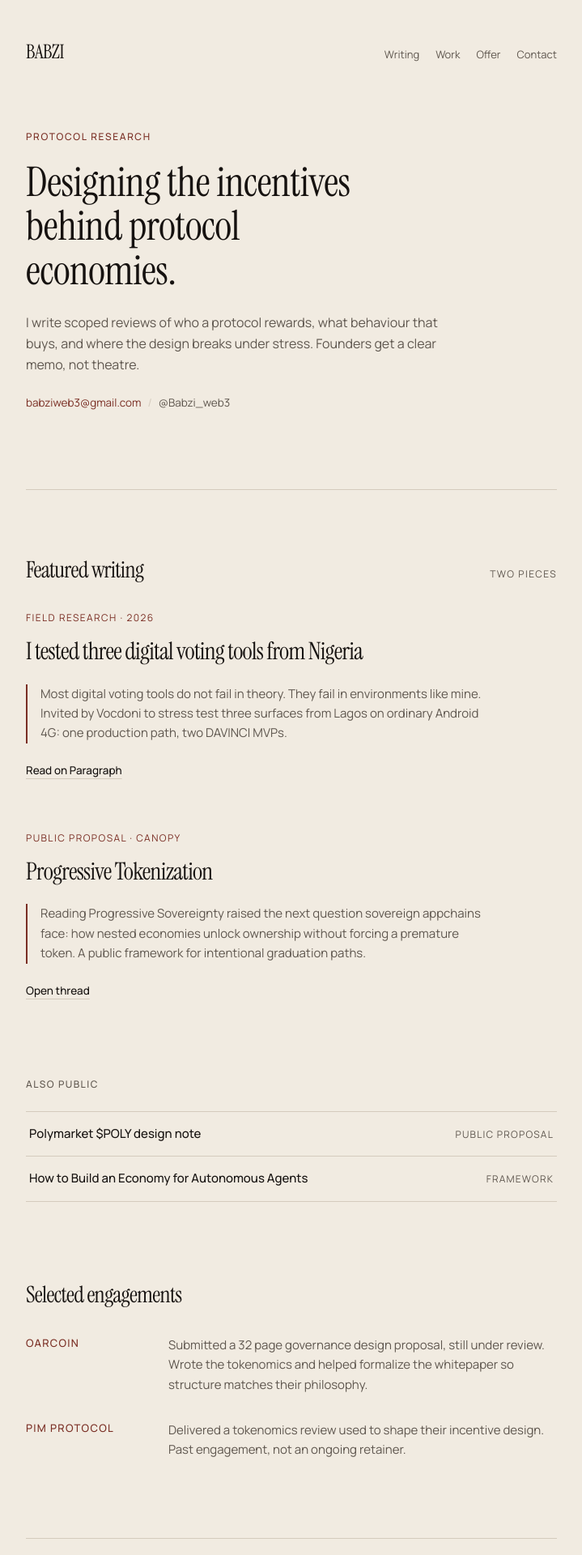
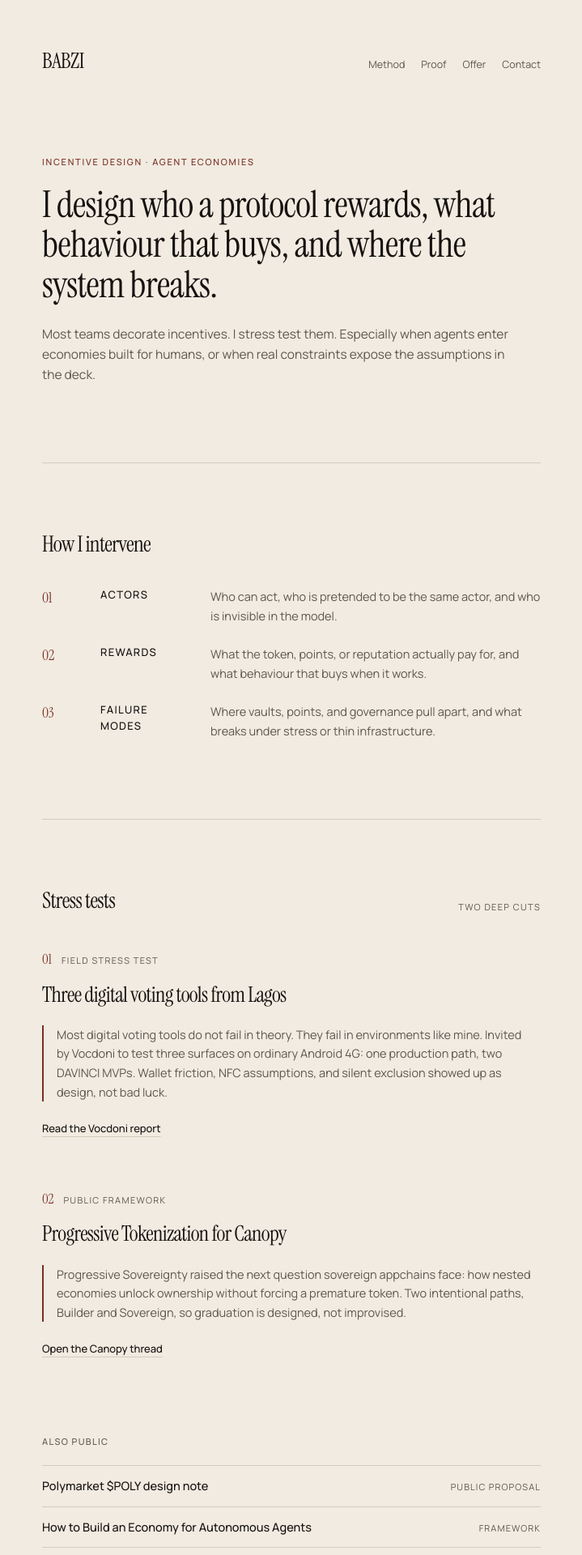
Before and after one commit to Babcan-Inc/babzi-portfolio, a Next.js app: page / in a window 1280 px wide. Shown: the top 1920 px of the page at 81% size, without its empty margins (280-999 px from the left). Built offline with nearby package versions, Linux system fonts and the light colour scheme.

Commit message:
Rebuild Babzi.xyz as Incentive instrument.
Thesis, method, two stress tests with excerpts, quiet public index, interventions, scoped offer. Matches the locked wireframe.

```diff
--- a/src/app/page.tsx
+++ b/src/app/page.tsx
@@ -1,23 +1,25 @@
-const featured = [
+const stressTests = [
   {
-    kicker: "Field research · 2026",
-    title: "I tested three digital voting tools from Nigeria",
+    num: "01",
+    kicker: "Field stress test",
+    title: "Three digital voting tools from Lagos",
     excerpt:
-      "Most digital voting tools do not fail in theory. They fail in environments like mine. Invited by Vocdoni to stress test three surfaces from Lagos on ordinary Android 4G: one production path, two DAVINCI MVPs.",
+      "Most digital voting tools do not fail in theory. They fail in environments like mine. Invited by Vocdoni to test three surfaces on ordinary Android 4G: one production path, two DAVINCI MVPs. Wallet friction, NFC assumptions, and silent exclusion showed up as design, not bad luck.",
     href: "https://paragraph.com/@babziweb3@gmail.com/i-tested-three-digital-voting-tools-from-nigeria-here-is-what-actually-happened",
-    linkLabel: "Read on Paragraph",
+    cta: "Read the Vocdoni report",
   },
   {
-    kicker: "Public proposal · Canopy",
-    title: "Progressive Tokenization",
+    num: "02",
+    kicker: "Public framework",
+    title: "Progressive Tokenization for Canopy",
     excerpt:
-      "Reading Progressive Sovereignty raised the next question sovereign appchains face: how nested economies unlock ownership without forcing a premature token. A public framework for intentional graduation paths.",
+      "Progressive Sovereignty raised the next question sovereign appchains face: how nested economies unlock ownership without forcing a premature token. Two intentional paths, Builder and Sovereign, so graduation is designed, not improvised.",
     href: "https://x.com/Babzi_web3/status/2077252115513131290",
-    linkLabel: "Open thread",
+    cta: "Open the Canopy thread",
   },
 ];
 
-const moreWork = [
+const index = [
   {
     title: "Polymarket $POLY design note",
     meta: "Public proposal",
@@ -30,111 +32,142 @@ const moreWork = [
   },
 ];
 
-const engagements = [
+const interventions = [
   {
-    title: "Oarcoin",
-    blurb:
-      "Submitted a 32 page governance design proposal, still under review. Wrote the tokenomics and helped formalize the whitepaper so structure matches their philosophy.",
+    name: "Oarcoin",
+    text: "Submitted a 32 page governance design proposal, still under review. Wrote the tokenomics and helped formalize the whitepaper so structure matches their philosophy.",
   },
   {
-    title: "PIM Protocol",
-    blurb:
-      "Delivered a tokenomics review used to shape their incentive design. Past engagement, not an ongoing retainer.",
+    name: "PIM Protocol",
+    text: "Delivered a tokenomics review used to shape their incentive design. Past engagement, not an ongoing retainer.",
   },
 ];
 
 export default function Home() {
   return (
     <main className="relative">
-      <div className="mx-auto max-w-[720px] px-5 pb-24 pt-8 sm:px-8 sm:pt-12">
-        <header className="mb-14 flex items-baseline justify-between gap-4 sm:mb-20">
-          <a href="/" className="font-display text-2xl tracking-tight text-[var(--ink)]">
+      <div className="mx-auto max-w-[680px] px-5 pb-28 pt-10 sm:px-8 sm:pt-14">
+        <header className="mb-16 flex items-baseline justify-between gap-4 sm:mb-24">
+          <p className="font-display text-[1.65rem] tracking-tight text-[var(--ink)]">
             BABZI
-          </a>
-          <nav className="flex flex-wrap items-center justify-end gap-x-5 gap-y-2 text-[13px] text-[var(--muted)]">
-            <a href="#writing" className="transition hover:text-[var(--ink)]">
-              Writing
+          </p>
+          <nav className="flex flex-wrap justify-end gap-x-5 gap-y-2 text-[12.5px] text-[var(--muted)]">
+            <a href="#method" className="hover:text-[var(--ink)]">
+              Method
             </a>
-            <a href="#work" className="transition hover:text-[var(--ink)]">
-              Work
+            <a href="#proof" className="hover:text-[var(--ink)]">
+              Proof
             </a>
-            <a href="#offer" className="transition hover:text-[var(--ink)]">
+            <a href="#offer" className="hover:text-[var(--ink)]">
               Offer
             </a>
-            <a href="#contact" className="transition hover:text-[var(--ink)]">
+            <a href="#contact" className="hover:text-[var(--ink)]">
               Contact
             </a>
           </nav>
         </header>
 
+        {/* Thesis */}
         <section className="mb-16 sm:mb-24">
-          <p className="mb-5 text-[12px] font-medium uppercase tracking-[0.14em] text-[var(--accent)]">
-            Protocol research
+          <p className="mb-5 text-[11px] font-medium uppercase tracking-[0.16em] text-[var(--accent)]">
+            Incentive design · Agent economies
           </p>
-          <h1 className="font-display max-w-[18ch] text-[2.15rem] leading-[1.12] tracking-[-0.01em] text-[var(--ink)] sm:text-[3.15rem] sm:leading-[1.08]">
-            Designing the incentives behind protocol economies.
+          <h1 className="font-display text-[2.05rem] leading-[1.12] tracking-[-0.015em] text-[var(--ink)] sm:text-[2.85rem] sm:leading-[1.08]">
+            I design who a protocol rewards, what behaviour that buys, and where the system breaks.
           </h1>
-          <p className="mt-6 max-w-[34rem] text-[15.5px] leading-relaxed text-[var(--muted)] sm:text-base">
-            I write scoped reviews of who a protocol rewards, what behaviour that buys, and where the design breaks under stress. Founders get a clear memo, not theatre.
-          </p>
-          <p className="mt-6 text-[13.5px] text-[var(--muted)]">
-            <a
-              href="mailto:babziweb3@gmail.com"
-              className="text-[var(--accent)] underline-offset-4 hover:underline"
-            >
-              babziweb3@gmail.com
-            </a>
-            <span className="mx-2 text-[var(--line)]">/</span>
-            <a
-              href="https://x.com/Babzi_web3"
-              target="_blank"
-              rel="noreferrer"
-              className="underline-offset-4 hover:text-[var(--accent)] hover:underline"
-            >
-              @Babzi_web3
-            </a>
+          <p className="mt-6 max-w-[36rem] text-[15px] leading-relaxed text-[var(--muted)] sm:text-[15.5px]">
+            Most teams decorate incentives. I stress test them. Especially when agents enter economies built for humans, or when real constraints expose the assumptions in the deck.
           </p>
         </section>
 
         <div className="rule mb-14 sm:mb-20" />
 
-        <section id="writing" className="mb-16 scroll-mt-24 sm:mb-24">
-          <div className="mb-8 flex items-end justify-between gap-4">
-            <h2 className="font-display text-2xl tracking-tight sm:text-[1.75rem]">
-              Featured writing
+        {/* Method */}
+        <section id="method" className="mb-16 scroll-mt-24 sm:mb-24">
+          <h2 className="font-display mb-8 text-[1.55rem] tracking-tight sm:text-[1.7rem]">
+            How I intervene
+          </h2>
+          <ol className="space-y-6">
+            {[
+              {
+                n: "01",
+                t: "Actors",
+                d: "Who can act, who is pretended to be the same actor, and who is invisible in the model.",
+              },
+              {
+                n: "02",
+                t: "Rewards",
+                d: "What the token, points, or reputation actually pay for, and what behaviour that buys when it works.",
+              },
+              {
+                n: "03",
+                t: "Failure modes",
+                d: "Where vaults, points, and governance pull apart, and what breaks under stress or thin infrastructure.",
+              },
+            ].map((step) => (
+              <li
+                key={step.n}
+                className="grid grid-cols-[2.5rem_1fr] gap-4 sm:grid-cols-[3rem_7rem_1fr] sm:gap-6"
+              >
+                <span className="font-display text-[1.1rem] text-[var(--accent)]">
+                  {step.n}
+                </span>
+                <span className="text-[13px] font-medium uppercase tracking-[0.1em] text-[var(--ink)]">
+                  {step.t}
+                </span>
+                <p className="col-span-2 text-[14.5px] leading-relaxed text-[var(--muted)] sm:col-span-1">
+                  {step.d}
+                </p>
+              </li>
+            ))}
+          </ol>
+        </section>
+
+        <div className="rule mb-14 sm:mb-20" />
+
+        {/* Proof */}
+        <section id="proof" className="mb-16 scroll-mt-24 sm:mb-24">
+          <div className="mb-10 flex items-end justify-between gap-4">
+            <h2 className="font-display text-[1.55rem] tracking-tight sm:text-[1.7rem]">
+              Stress tests
             </h2>
-            <p className="pb-1 text-[12px] uppercase tracking-[0.12em] text-[var(--muted)]">
-              Two pieces
+            <p className="pb-1 text-[11px] uppercase tracking-[0.12em] text-[var(--muted)]">
+              Two deep cuts
             </p>
           </div>
 
-          <div className="space-y-12 sm:space-y-16">
-            {featured.map((piece) => (
-              <article key={piece.title} className="group">
-                <p className="mb-3 text-[12px] uppercase tracking-[0.12em] text-[var(--accent)]">
-                  {piece.kicker}
-                </p>
-                <h3 className="font-display text-[1.45rem] leading-snug tracking-tight sm:text-[1.85rem]">
+          <div className="space-y-14 sm:space-y-16">
+            {stressTests.map((item) => (
+              <article key={item.num}>
+                <div className="mb-3 flex items-baseline gap-3">
+                  <span className="font-display text-[1.05rem] text-[var(--accent)]">
+                    {item.num}
+                  </span>
+                  <span className="text-[11px] uppercase tracking-[0.12em] text-[var(--muted)]">
+                    {item.kicker}
+                  </span>
+                </div>
+                <h3 className="font-display text-[1.4rem] leading-snug tracking-tight sm:text-[1.65rem]">
                   <a
-                    href={piece.href}
+                    href={item.href}
                     target="_blank"
                     rel="noreferrer"
-                    className="transition hover:text-[var(--accent)]"
+                    className="hover:text-[var(--accent)]"
                   >
-                    {piece.title}
+                    {item.title}
                   </a>
                 </h3>
-                <p className="pull mt-5 max-w-[36rem] text-[15px] leading-relaxed text-[var(--muted)]">
-                  {piece.excerpt}
+                <p className="pull mt-5 max-w-[38rem] text-[14.5px] leading-relaxed text-[var(--muted)]">
+                  {item.excerpt}
                 </p>
                 <p className="mt-5">
                   <a
-                    href={piece.href}
+                    href={item.href}
                     target="_blank"
                     rel="noreferrer"
-                    className="text-[13.5px] font-medium text-[var(--ink)] underline decoration-[var(--line)] underline-offset-[5px] transition hover:text-[var(--accent)] hover:decoration-[var(--accent)]"
+                    className="text-[13px] font-medium text-[var(--ink)] underline decoration-[var(--line)] underline-offset-[5px] hover:text-[var(--accent)] hover:decoration-[var(--accent)]"
                   >
-                    {piece.linkLabel}
+                    {item.cta}
                   </a>
                 </p>
               </article>
@@ -142,23 +175,24 @@ export default function Home() {
           </div>
         </section>
 
+        {/* Index */}
         <section className="mb-16 sm:mb-24">
-          <h2 className="mb-6 text-[12px] font-medium uppercase tracking-[0.12em] text-[var(--muted)]">
+          <h2 className="mb-5 text-[11px] font-medium uppercase tracking-[0.12em] text-[var(--muted)]">
             Also public
           </h2>
-          <ul className="divide-y divide-[var(--line)] border-y border-[var(--line)]">
-            {moreWork.map((item) => (
-              <li key={item.title}>
+          <ul className="border-y border-[var(--line)]">
+            {index.map((item) => (
+              <li key={item.title} className="border-b border-[var(--line)] last:border-b-0">
                 <a
                   href={item.href}
                   target="_blank"
                   rel="noreferrer"
-                  className="flex flex-col gap-1 py-4 transition hover:bg-[var(--bg-elevated)] sm:flex-row sm:items-baseline sm:justify-between sm:gap-6 sm:px-1"
+                  className="flex flex-col gap-1 py-3.5 transition hover:bg-[var(--bg-elevated)] sm:flex-row sm:items-baseline sm:justify-between sm:gap-6"
                 >
-                  <span className="text-[15px] font-medium text-[var(--ink)]">
+                  <span className="text-[14.5px] font-medium text-[var(--ink)]">
                     {item.title}
                   </span>
-                  <span className="shrink-0 text-[12px] uppercase tracking-[0.1em] text-[var(--muted)]">
+                  <span className="text-[11px] uppercase tracking-[0.1em] text-[var(--muted)]">
                     {item.meta}
                   </span>
                 </a>
@@ -167,18 +201,22 @@ export default function Home() {
           </ul>
         </section>
 
-        <section id="work" className="mb-16 scroll-mt-24 sm:mb-24">
-          <h2 className="font-display mb-8 text-2xl tracking-tight sm:text-[1.75rem]">
-            Selected engagements
+        {/* Interventions */}
+        <section className="mb-16 sm:mb-24">
+          <h2 className="font-display mb-8 text-[1.55rem] tracking-tight sm:text-[1.7rem]">
+            Interventions
           </h2>
           <div className="space-y-8">
-            {engagements.map((item) => (
-              <div key={item.title} className="grid gap-2 sm:grid-cols-[9rem_1fr] sm:gap-8">
-                <p className="text-[13px] font-medium uppercase tracking-[0.1em] text-[var(--accent)]">
-                  {item.title}
+            {interventions.map((item) => (
+              <div
+                key={item.name}
+                className="grid gap-2 sm:grid-cols-[8.5rem_1fr] sm:gap-8"
+              >
+                <p className="text-[12px] font-medium uppercase tracking-[0.1em] text-[var(--accent)]">
+                  {item.name}
                 </p>
-                <p className="text-[15px] leading-relaxed text-[var(--muted)]">
-                  {item.blurb}
+                <p className="text-[14.5px] leading-relaxed text-[var(--muted)]">
+                  {item.text}
                 </p>
               </div>
             ))}
@@ -187,25 +225,24 @@ export default function Home() {
 
         <div className="rule mb-14 sm:mb-20" />
 
+        {/* Offer */}
         <section id="offer" className="mb-16 scroll-mt-24 sm:mb-24">
-          <p className="mb-3 text-[12px] uppercase tracking-[0.12em] text-[var(--muted)]">
-            How to work together
+          <p className="mb-3 text-[11px] uppercase tracking-[0.12em] text-[var(--muted)]">
+            Scoped work
           </p>
-          <h2 className="font-display text-[1.65rem] tracking-tight sm:text-[2rem]">
+          <h2 className="font-display text-[1.55rem] tracking-tight sm:text-[1.85rem]">
             Protocol Incentive and Actor Review
           </h2>
-          <p className="mt-5 max-w-[34rem] text-[15px] leading-relaxed text-[var(--muted)]">
-            A written memo on your incentive surface: actors, rewards, failure modes, and what the design produces when points, vaults, or governance pull in different directions. Usually five to seven days. Cash engagement. Not full token model ownership.
+          <p className="mt-5 max-w-[36rem] text-[14.5px] leading-relaxed text-[var(--muted)]">
+            A written memo on your incentive surface: actors, rewards, and failure modes. Usually five to seven days. Cash. Not full token model ownership. Clear judgment on the rules and goals of the system.
           </p>
         </section>
 
-        <section
-          id="contact"
-          className="scroll-mt-24 rounded-sm bg-[var(--bg-elevated)] px-5 py-8 sm:px-8 sm:py-10"
-        >
-          <h2 className="font-display text-2xl tracking-tight">Contact</h2>
-          <p className="mt-4 max-w-[32rem] text-[15px] leading-relaxed text-[var(--muted)]">
-            If you are redesigning incentives, migrating points to a token, or shipping an agent economy with thin economic design, send a short note with the mechanism and the question you want answered.
+        {/* Contact */}
+        <section id="contact" className="scroll-mt-24 border border-[var(--line)] bg-[var(--bg-elevated)] px-5 py-8 sm:px-8">
+          <h2 className="font-display text-[1.45rem] tracking-tight">Contact</h2>
+          <p className="mt-4 max-w-[32rem] text-[14.5px] leading-relaxed text-[var(--muted)]">
+            Send the mechanism and the question you want answered. If points, vaults, or governance are pulling in different directions, say so.
           </p>
           <p className="mt-6 text-[14px]">
             <a
@@ -227,9 +264,9 @@ export default function Home() {
           </p>
         </section>
 
-        <footer className="mt-16 flex items-center justify-between gap-4 border-t border-[var(--line)] pt-6 text-[12px] text-[var(--muted)]">
+        <footer className="mt-14 flex items-center justify-between gap-4 border-t border-[var(--line)] pt-6 text-[11px] uppercase tracking-[0.1em] text-[var(--muted)]">
           <p>BABZI · Lagos</p>
-          <p>Protocol research</p>
+          <p>Incentive instrument</p>
         </footer>
       </div>
     </main>
```
